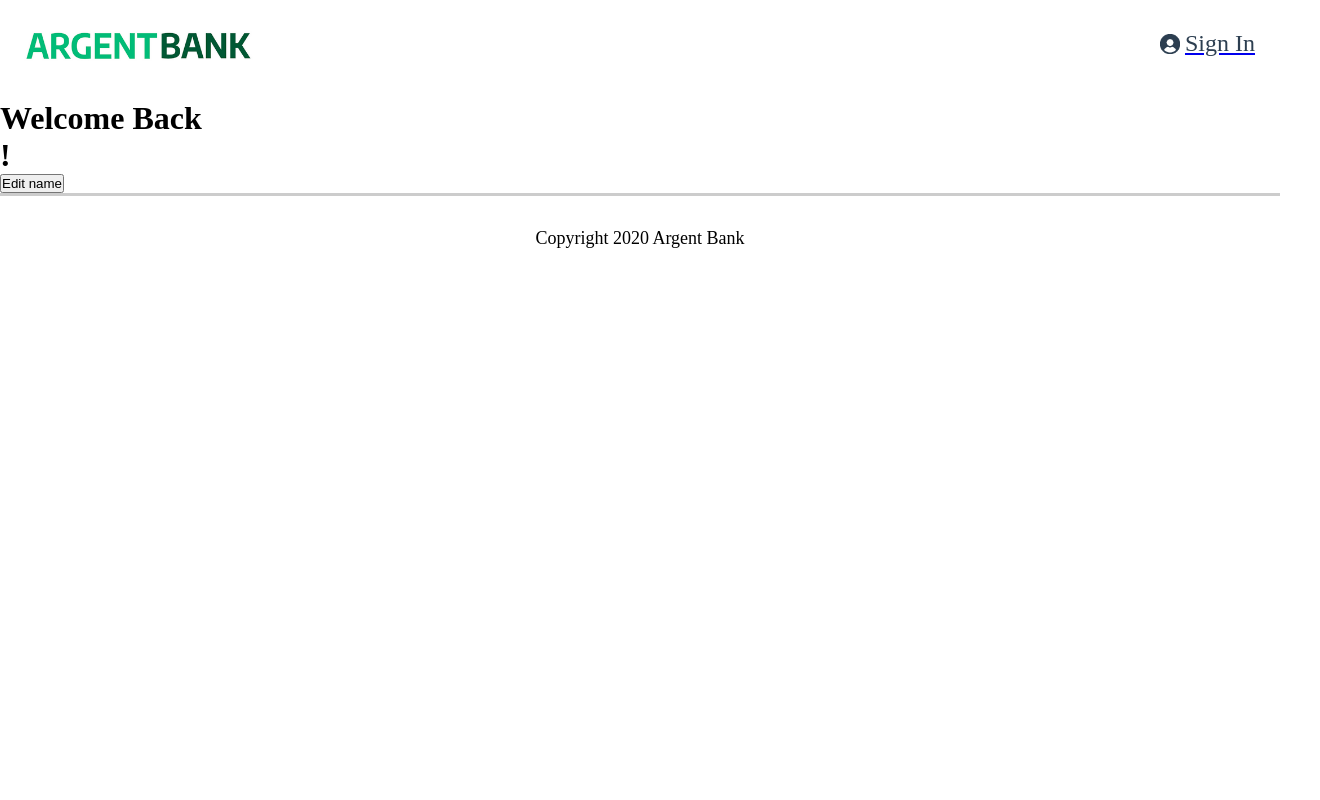
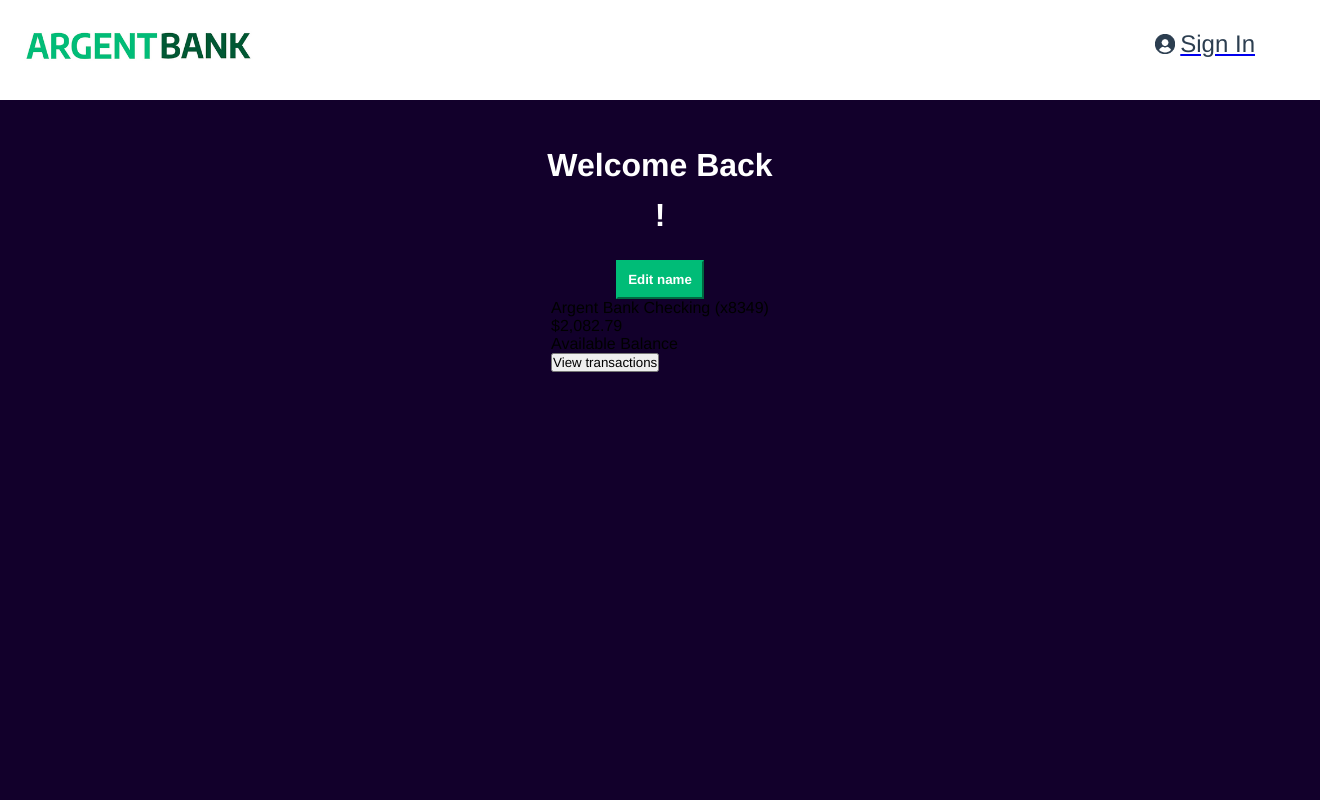
Before and after one commit to Squal94/Khadir_Lounis_Projet_13_112022, a React (Create React App) app in the folder remede_agency/: page /user in a window 1280 px wide. Shown: the top 800 px of the page, 1320 px wide, since content can reach past the window. Built offline with nearby package versions, Linux system fonts and the light colour scheme; no server answers.

Commit message:
Composant Transaction

```diff
--- /dev/null
+++ b/remede_agency/src/Components/Transaction.js
@@ -0,0 +1,39 @@
+import React from "react";
+
+const Transaction = (props) => {
+  //   const [referenceT, setreferenceT] = useState("");
+  //   const [moneyT, setmoneyT] = useState("");
+  //   const [balanceT, setbalanceT] = useState("");
+
+  //   useEffect(() => {
+  //     setreferenceT(reference);
+  //     setmoneyT(money);
+  //     setbalanceT(balance);
+  //   }, [balance, money, reference]);
+  //   console.log(reference?.reference);
+  //   console.log(money?.money);
+  //   console.log(balance?.balance);
+
+  if (props) {
+    return (
+      <div className="user__transaction__Container">
+        <div className="user__transaction__Container__info">
+          <p className="user__transaction__Container__info--ref">
+            {props.reference}
+          </p>
+          <p className="user__transaction__Container__info--money">
+            {props.money}
+          </p>
+          <p className="user__transaction__Container__info--balance">
+            {props.balance}
+          </p>
+        </div>
+        <div className="user__transaction__Container__btn">
+          <button>View transactions</button>
+        </div>
+      </div>
+    );
+  }
+};
+
+export default Transaction;
--- a/remede_agency/src/Pages/User.js
+++ b/remede_agency/src/Pages/User.js
@@ -4,6 +4,7 @@ import { infoUser } from "./../features/post.slice";
 import { useDispatch, useSelector } from "react-redux";
 import Nav from "../Components/Nav";
 import Footer from "../Components/Footer";
+import Transaction from "../Components/Transaction";
 
 const User = () => {
   const firstName = useSelector((state) => state.user.firstName);
@@ -56,7 +57,6 @@ const User = () => {
           dispatch(infoUser([data.firstName, data.lastName]));
           setNameEdit(!nameEdit);
         } else {
-          console.log("Il faut au moins 1 caractère");
           setError(true);
         }
       })
@@ -70,15 +70,15 @@ const User = () => {
   return (
     <div>
       <Nav />
-      <main className="userContainer">
+      <main className="user">
         {nameEdit === false ? (
-          <div>
-            <h1 className="userContainer__title">
+          <div className="user__Container">
+            <h1 className="user__Container__title">
               Welcome Back <br />
               {firstName} {lastName} !
             </h1>
             <button
-              className="userContainer__btnEdit"
+              className="user__Container__btnEdit"
               onClick={() => {
                 setNameEdit(!nameEdit);
                 // console.log(nameEdit);
@@ -88,22 +88,24 @@ const User = () => {
             </button>
           </div>
         ) : (
-          <div>
-            <h1 className="userContainer__title">
+          <div className="user__Container">
+            <h1 className="user__Container__title">
               Welcome Back <br />
-              <div className="userContainer__title__input">
+            </h1>
+            <div className="user__Container__title__input">
               <input
-                  className="userContainer__title__input--current"
+                className="user__Container__title__input--current"
                 type="text"
+                placeholder={firstName}
                 ref={editFirstName}
               />
               <input
-                  className="userContainer__title__input--current"
+                className="user__Container__title__input--current"
                 type="text"
+                placeholder={lastName}
                 ref={editLastName}
               />
             </div>
-            </h1>
             <span className="formContainer--error">
               {error && "Il faut au moins 1 caractère"}
             </span>
@@ -115,7 +117,7 @@ const User = () => {
               Save
             </button>
             <button
-              className="userContainer__title__input--btnValid"
+              className="user__Container__title__input--btnValid"
               onClick={() => {
                 setNameEdit(!nameEdit);
                 setError(false);
@@ -126,6 +128,13 @@ const User = () => {
             </button>
           </div>
         )}
+        <div className="user__transaction">
+          <Transaction
+            reference="Argent Bank Checking (x8349)"
+            money="$2,082.79"
+            balance="Available Balance"
+          />
+        </div>
       </main>
       <Footer />
     </div>
--- /dev/null
+++ b/remede_agency/src/Styles/Components/_user.scss
@@ -0,0 +1,36 @@
+.user {
+  width: 100%;
+  min-height: 800px;
+  background-color: #12002bff;
+  display: flex;
+  flex-flow: column nowrap;
+  justify-content: flex-start;
+  align-items: center;
+  padding: 20px;
+  &__Container {
+    display: flex;
+    flex-flow: column nowrap;
+    justify-content: center;
+    align-items: center;
+    &__title {
+      text-align: center;
+      margin: 20px auto;
+      font-size: 2em;
+      color: white;
+      line-height: 50px;
+      &__input {
+        &--current {
+          border: 2px solid rgb(230, 230, 230);
+          margin: 10px 5px;
+        }
+      }
+    }
+    &__btnEdit {
+      border-color: #00bc77;
+      background-color: #00bc77;
+      color: #fff;
+      font-weight: bold;
+      padding: 10px;
+    }
+  }
+}
--- a/remede_agency/src/Styles/_settings.scss
+++ b/remede_agency/src/Styles/_settings.scss
@@ -1,4 +1,5 @@
 * {
   margin: 0;
   padding: 0;
+  font-family: Avenir, Helvetica, Arial, sans-serif;
 }
--- a/remede_agency/src/Styles/index.scss
+++ b/remede_agency/src/Styles/index.scss
@@ -3,4 +3,5 @@
 @import "./Components/banner";
 @import "./Components/feature";
 @import "./Components/mainForm";
+@import "./Components/user";
 @import "./Components/footer";
```
Lines whose indentation alone changed are shown as unchanged.
